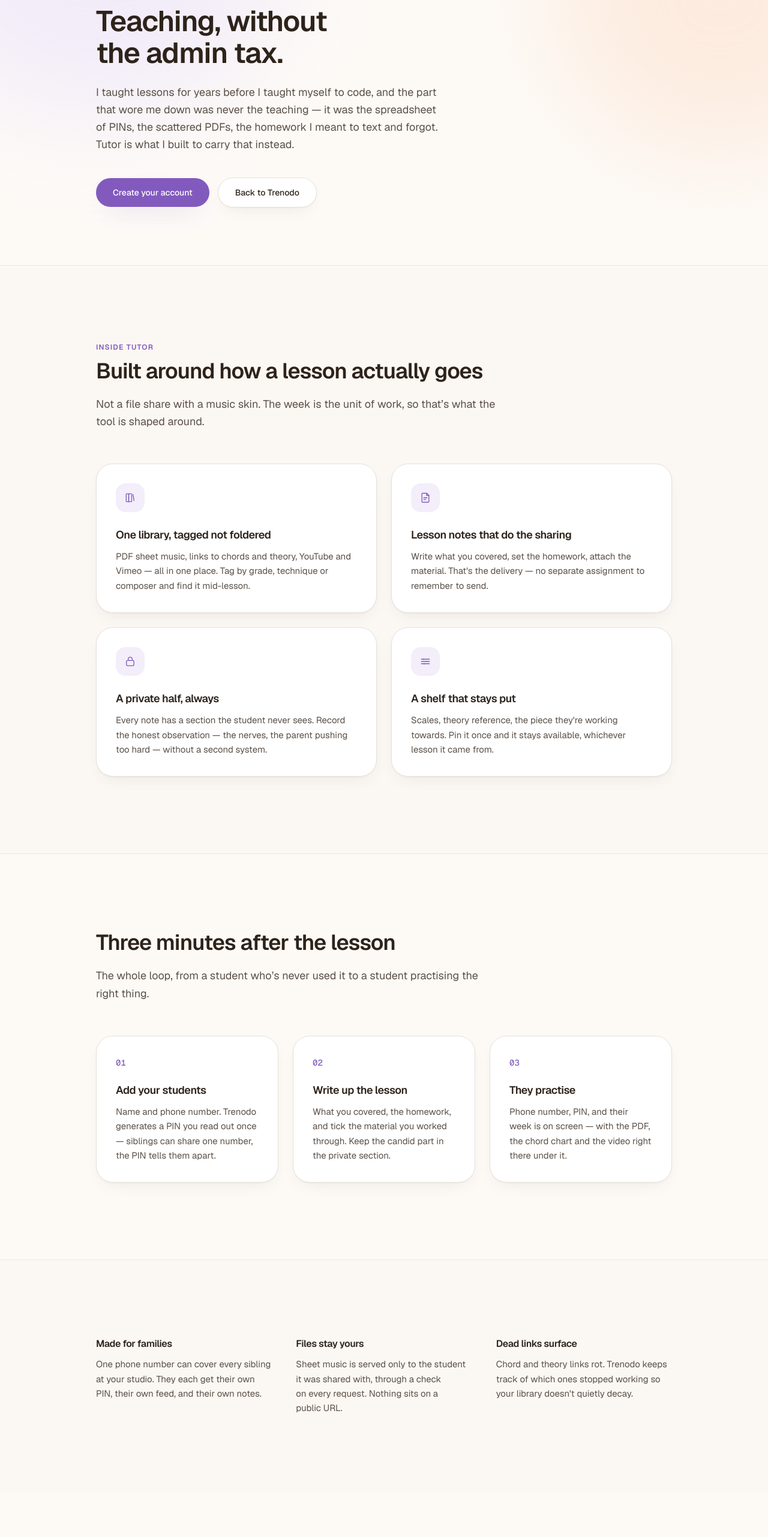
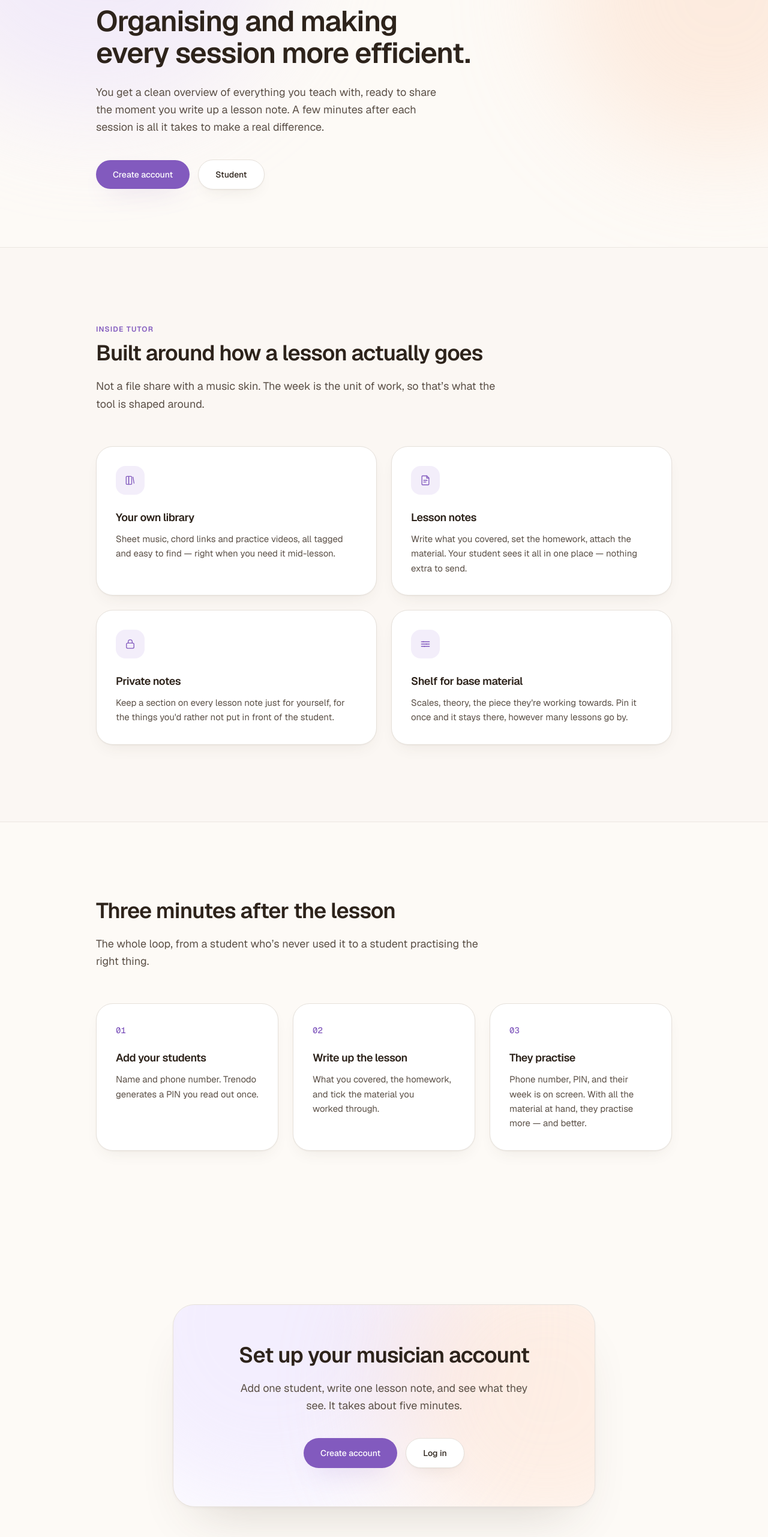
Before and after one commit to glen-michaelsen/hedwig, a Next.js app: page /tutoring in a window 1280 px wide. Shown: the part 234-2797 px from the top of the page at 60% size. Built offline with nearby package versions, Linux system fonts and the light colour scheme.

Commit message:
Rewrite tutoring page copy: efficiency-focused hero, simpler feature names, trimmed steps
GM-32: humbler hero headline/copy, renamed Inside Tutor cards, removed
sibling/private-notes asides from the steps, dropped the Details section,
and simplified the closing CTA and button labels.

```diff
--- a/app/tutoring/page.tsx
+++ b/app/tutoring/page.tsx
@@ -96,22 +96,21 @@ function Hero() {
           </span>
 
           <h1 className="mt-7 text-4xl font-semibold leading-[1.1] tracking-tight text-balance sm:text-5xl">
-            Teaching, without the admin tax.
+            Organising and making every session more efficient.
           </h1>
 
           <p className="mt-6 max-w-xl text-lg leading-relaxed text-muted text-pretty">
-            I taught lessons for years before I taught myself to code, and the
-            part that wore me down was never the teaching — it was the
-            spreadsheet of PINs, the scattered PDFs, the homework I meant to
-            text and forgot. Tutor is what I built to carry that instead.
+            You get a clean overview of everything you teach with, ready to
+            share the moment you write up a lesson note. A few minutes after
+            each session is all it takes to make a real difference.
           </p>
 
           <div className="mt-10 flex flex-wrap items-center gap-3.5">
             <Link href="/account/signup" className={`${button} ${buttonLarge}`}>
-              Create your account
+              Create account
             </Link>
-            <Link href="/" className={`${buttonGhost} ${buttonLarge}`}>
-              Back to Trenodo
+            <Link href="/login" className={`${buttonGhost} ${buttonLarge}`}>
+              Student
             </Link>
           </div>
         </div>
@@ -124,23 +123,23 @@ function Features() {
   const features = [
     {
       icon: icons.library,
-      title: "One library, tagged not foldered",
-      body: "PDF sheet music, links to chords and theory, YouTube and Vimeo — all in one place. Tag by grade, technique or composer and find it mid-lesson.",
+      title: "Your own library",
+      body: "Sheet music, chord links and practice videos, all tagged and easy to find — right when you need it mid-lesson.",
     },
     {
       icon: icons.note,
-      title: "Lesson notes that do the sharing",
-      body: "Write what you covered, set the homework, attach the material. That's the delivery — no separate assignment to remember to send.",
+      title: "Lesson notes",
+      body: "Write what you covered, set the homework, attach the material. Your student sees it all in one place — nothing extra to send.",
     },
     {
       icon: icons.lock,
-      title: "A private half, always",
-      body: "Every note has a section the student never sees. Record the honest observation — the nerves, the parent pushing too hard — without a second system.",
+      title: "Private notes",
+      body: "Keep a section on every lesson note just for yourself, for the things you'd rather not put in front of the student.",
     },
     {
       icon: icons.shelf,
-      title: "A shelf that stays put",
-      body: "Scales, theory reference, the piece they're working towards. Pin it once and it stays available, whichever lesson it came from.",
+      title: "Shelf for base material",
+      body: "Scales, theory, the piece they're working towards. Pin it once and it stays there, however many lessons go by.",
     },
   ];
 
@@ -188,17 +187,17 @@ function Steps() {
     {
       n: "01",
       title: "Add your students",
-      body: "Name and phone number. Trenodo generates a PIN you read out once — siblings can share one number, the PIN tells them apart.",
+      body: "Name and phone number. Trenodo generates a PIN you read out once.",
     },
     {
       n: "02",
       title: "Write up the lesson",
-      body: "What you covered, the homework, and tick the material you worked through. Keep the candid part in the private section.",
+      body: "What you covered, the homework, and tick the material you worked through.",
     },
     {
       n: "03",
       title: "They practise",
-      body: "Phone number, PIN, and their week is on screen — with the PDF, the chord chart and the video right there under it.",
+      body: "Phone number, PIN, and their week is on screen. With all the material at hand, they practise more — and better.",
     },
   ];
 
@@ -236,49 +235,13 @@ function Steps() {
   );
 }
 
-function Details() {
-  const details = [
-    {
-      title: "Made for families",
-      body: "One phone number can cover every sibling at your studio. They each get their own PIN, their own feed, and their own notes.",
-    },
-    {
-      title: "Files stay yours",
-      body: "Sheet music is served only to the student it was shared with, through a check on every request. Nothing sits on a public URL.",
-    },
-    {
-      title: "Dead links surface",
-      body: "Chord and theory links rot. Trenodo keeps track of which ones stopped working so your library doesn't quietly decay.",
-    },
-  ];
-
-  return (
-    <section className="border-t border-line/70 bg-surface-muted/40 py-24 sm:py-32">
-      <div className={container}>
-        <div className="grid gap-x-10 gap-y-12 sm:grid-cols-3">
-          {details.map((detail) => (
-            <div key={detail.title}>
-              <h3 className="text-base font-semibold tracking-tight">
-                {detail.title}
-              </h3>
-              <p className="mt-2.5 text-[15px] leading-relaxed text-muted text-pretty">
-                {detail.body}
-              </p>
-            </div>
-          ))}
-        </div>
-      </div>
-    </section>
-  );
-}
-
 function ClosingCta() {
   return (
     <section className={`${containerNarrow} py-24 sm:py-32`}>
       <div className="relative isolate overflow-hidden rounded-5xl border border-line bg-surface px-8 py-16 text-center shadow-float sm:px-16">
         <div className="brand-wash" />
         <h2 className="text-4xl font-semibold tracking-tight text-balance">
-          Set up your studio tonight
+          Set up your musician account
         </h2>
         <p className="mx-auto mt-5 max-w-lg text-lg leading-relaxed text-muted text-pretty">
           Add one student, write one lesson note, and see what they see. It takes
@@ -286,10 +249,10 @@ function ClosingCta() {
         </p>
         <div className="mt-10 flex flex-wrap justify-center gap-3.5">
           <Link href="/account/signup" className={`${button} ${buttonLarge}`}>
-            Create your studio
+            Create account
           </Link>
           <Link href="/account/login" className={`${buttonGhost} ${buttonLarge}`}>
-            I already have one
+            Log in
           </Link>
         </div>
       </div>
@@ -305,7 +268,6 @@ export default function TutoringPage() {
         <Hero />
         <Features />
         <Steps />
-        <Details />
         <ClosingCta />
       </main>
       <SiteFooter />
```
